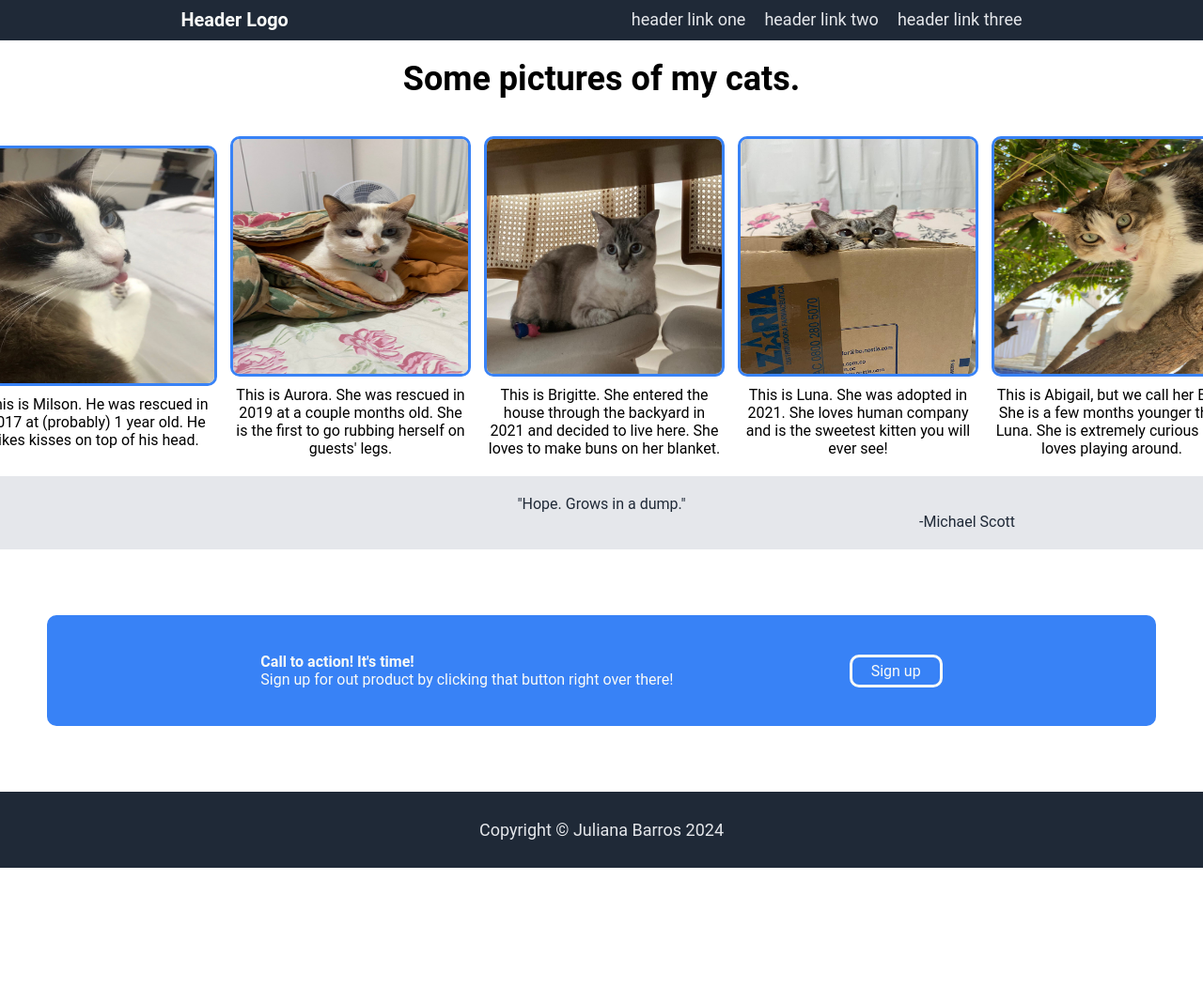
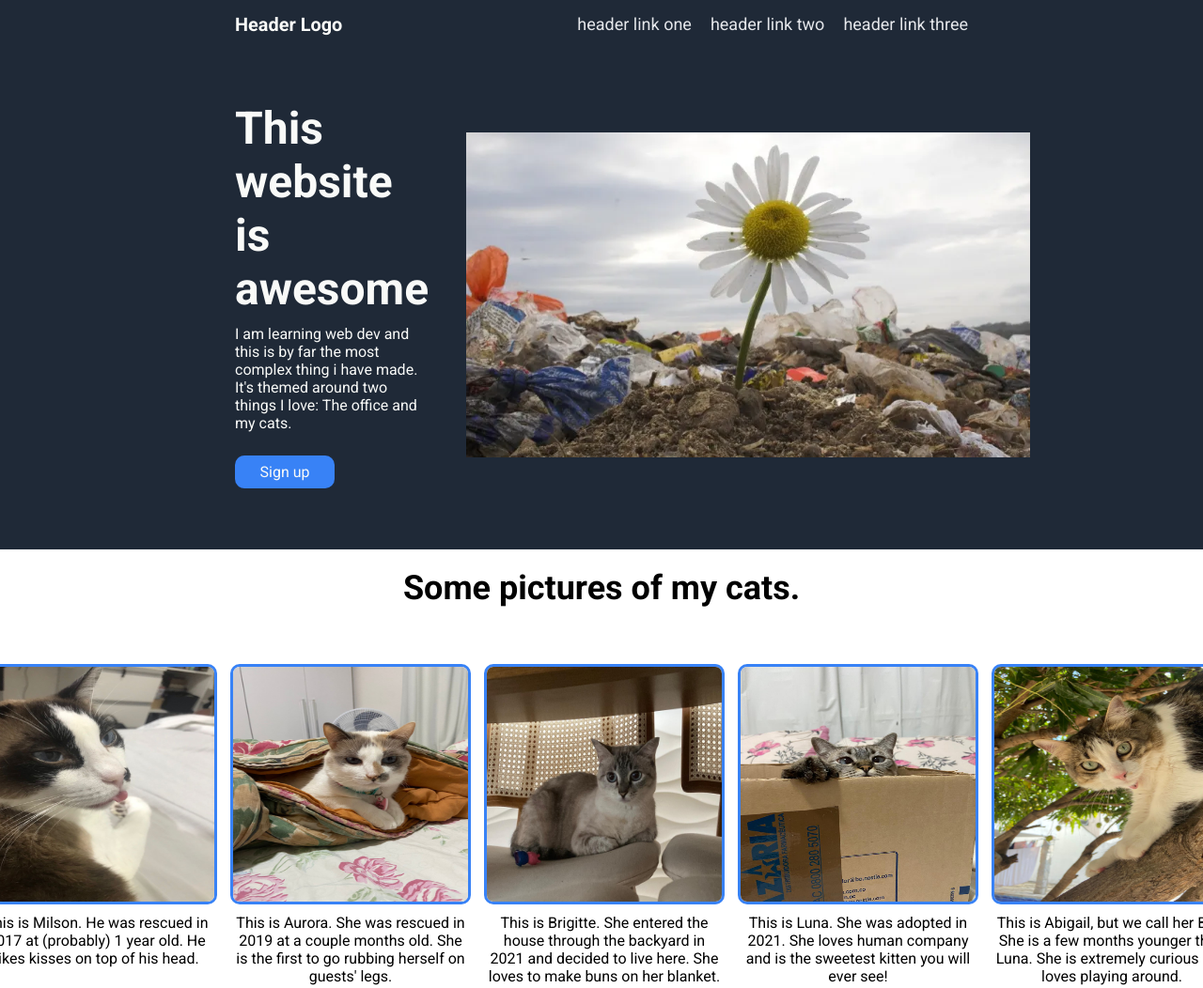
Before and after one commit to leialemon/LandingPage-Odin-Exercise, a plain HTML site: page index.html in a window 1280 px wide. Shown: the top 1052 px of the page at 94% size. Before the commit the page ends 924 px from the top, so only its background shows below. Drawn offline with Linux system fonts and the light colour scheme.

Commit message:
This is the final version of the first iteration.

```diff
--- a/index.html
+++ b/index.html
@@ -5,7 +5,7 @@
         <meta name="viewport" content="width=device-width, initial-scale=1.0">
         <title>My Landing Page</title>
         <link rel="stylesheet" href="./style.css">
-        <link rel="icon" href="./odin.ico" type="image/x-icon">
+        <link rel="icon" href="./daisy.ico" type="image/x-icon">
     </head>
     <body>
         <div class="header">
@@ -17,36 +17,46 @@
                     <a>header link three</a>
                 </div>
              </div>
+             <div class="hero">
+                <div class="herotext">
+                    <h1 id="heromain">This website is awesome</h1>
+                    <p>I am learning web dev and this is by far the most complex thing i have made. It's themed around two things I love: The office and my cats.</p>
+                    <a id="herobutton">Sign up</a>
+                </div>
+                <img id="heroimg" src="./hope-grows.webp" alt="A daisy flower planted on a mound of dirt in the middle of a trash dump.">
+             </div>
         </div>
 
         <div class="infos">
             <p style="font-size: 36px; font-weight: bold;">Some pictures of my cats.<p>
             <div class="frames">
                 <div class="cat">
-                    <img src="./cats/milson.jpeg" class="photo">
+                    <img src="./cats/milson.jpeg" alt="A side picture of a white and brown cat with the tip of his tongue sticking out. It's a very beautiful cat." class="photo">
                     <p>This is Milson. He was rescued in 2017 at (probably) 1 year old. He likes kisses on top of his head.</p>
                 </div>
                 <div class="cat">
-                    <img src="./cats/aurora.jpeg" class="photo">
+                    <img src="./cats/aurora.jpeg" alt="A white cat wrapped in a blanket as it was the patty in a sandwich of cuteness. Its head and front paws are poking out of the blanket" class="photo">
                     <p>This is Aurora. She was rescued in 2019 at a couple months old. She is the first to go rubbing herself on guests' legs.</p>
                 </div>
                 <div class="cat">
-                    <img src="./cats/brigitte.jpeg" class="photo">
+                    <img src="./cats/brigitte.jpeg" alt="A light gray cat sitting in a chair, under a table. The cat has some black stripes on its forehead. It is also very beautiful." class="photo">
                     <p>This is Brigitte. She entered the house through the backyard in 2021 and decided to live here. She loves to make buns on her blanket.</p>
                 </div>
                 <div class="cat">
-                    <img src="./cats/luna.jpeg" class="photo">
+                    <img src="./cats/luna.jpeg" alt="A cardboard box with the top of a cat's and its right front paw sticking out of it. As all of the other cats in this page, it is incredibly cute." class="photo">
                     <p>This is Luna. She was adopted in 2021. She loves human company and is the sweetest kitten you will ever see!</p>
                 </div>
                 <div class="cat">
-                    <img src="./cats/abigail.jpeg" class="photo">
+                    <img src="./cats/abigail.jpeg" alt="A black and white cat perched on the branch of a tree. It has big green eyes and looks like its posing for the picture." class="photo">
                     <p>This is Abigail, but we call her Bibi. She is a few months younger than Luna. She is extremely curious and loves playing around.</p>
                 </div>
             </div>
         </div>
-        <div class="quote">
-            <p>"Hope. Grows in a dump."</p>
-            <p id="author">-Michael Scott</p>
+        <div class="quotebanner">
+            <div class="quote">
+                <p id = "quotetext">"Hope. Grows in a dump."</p>
+                <p id="author">-Michael Scott</p>
+            </div>
         </div>
         <div class="banner">
             <div class="text">
--- a/style.css
+++ b/style.css
@@ -1,11 +1,20 @@
+@import url('https://fonts.googleapis.com/css2?family=Roboto:wght@400;700&display=swap');
+
+/*The items are selected in the order they appear on the page.
+There are three major sections: header, middle and footer.
+Header is divided into navbar and hero;
+Middle is not a section per se, as its not in a div, but it contains the main content of the page: infos, quotebanner and banner.
+Footer is not divided.
+*/
 
 body{
+    height: 100vh;
+    font-family: roboto, sans-serif;
     display: flex;
     flex-direction: column;
-    font-family: roboto, sans-serif;
+    justify-content: space-between;
     margin: 0;
-    justify-content: space-between;
-    gap:20px;
+    gap: 20px;
 }
 
 p{
@@ -16,6 +25,10 @@ p{
 .header{
     background-color: #1F2937;
     color: #f9faf8;
+    display: flex;
+    flex-direction: column;
+    padding: 15px 250px;
+    gap: 20px;
 }
 
 h5{
@@ -25,9 +38,8 @@ h5{
 
 .navbar{
     display: flex;
+    justify-content: space-between;
     font-size: 24px;
-    justify-content: space-around;
-    padding:10px;
 }
 
 .navbarlinks{
@@ -41,10 +53,37 @@ a{
     text-decoration: none;
 }
 
-.middle{
+.hero{
+    display: flex;
+    gap: 40px;
+    align-items: center;
+    justify-content: space-between;
+    padding: 50px 0px;
+}
+
+.herotext{
     display: flex;
     flex-direction: column;
-    align-items: center;
+    gap:10px;
+}
+
+#heromain{
+    font-size: 48px;
+    margin: 0;
+    padding: 0;
+}
+
+#herobutton{
+    border-radius: 10px;
+    text-align: center;
+    background-color: #3882f6;
+    width: 90px;
+    padding: 8px;
+    margin-top: 15px;
+}
+
+#heroimg{
+    width: 600px;
 }
 
 .infos{
@@ -56,7 +95,10 @@ a{
 
 .frames{
     display: flex;
+    justify-content: center;
+    align-items: flex-start;
     gap:20px;
+    padding: 20px;
 }
 
 .cat{
@@ -77,20 +119,35 @@ a{
     height: 250px;
 }
 
-.quote{
+.quotebanner{
     background-color: #e5e7eb;
     color: #1F2937;
-    font-style: light italic;
+    font-size: 36px;
     display: flex;
     flex-direction: column;
     align-items: center;
     justify-content: center;
     text-align: left;
-    padding: 20px 200px;
+    padding: 50px 200px;
+}
+
+.quote{
+    display: flex;
+    flex-flow: column wrap;
+    align-items: center;
+    gap: 10px;
+}
+
+#quotetext{
+    font-weight: lighter;
+    font-style: italic;
 }
 
 #author{
     align-self: flex-end;
+    font-weight: bold;
+    font-size: 18px;
+    font-style: normal;
 }
 
 .banner{
@@ -102,6 +159,8 @@ a{
     justify-content: space-evenly;
     padding: 40px;
     margin: 50px;
+    width: 600px;
+    align-self: center;
 }
 
 
```
Also changed, not shown: daisy.ico (added), hope-grows.webp (added).
